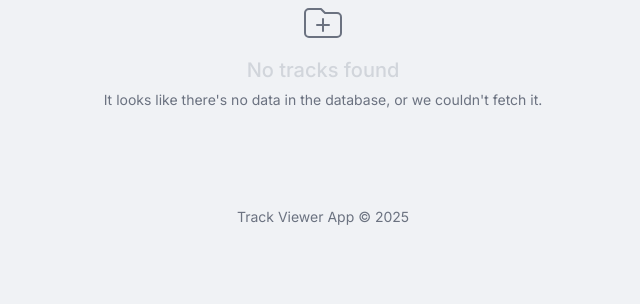
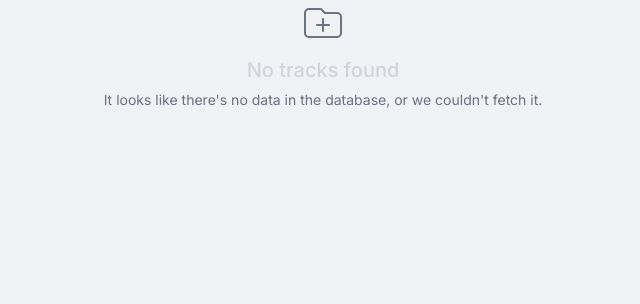
Before and after one commit to nizwant/cloud_computing_project, a Flask app: template src/app_engine/templates/list_songs.html in a window 1280 px wide. Shown: the part 167-471 px from the top of the page, without its empty margins (317-957 px from the left). Run offline with Flask 3, Linux system fonts and the light colour scheme; the template is opened without the code that fills it, so the values that code supplies are empty; some libraries are stand-ins or nearby versions.

Commit message:
feat: removing of footer

```diff
--- a/src/app_engine/static/list_songs_style.css
+++ b/src/app_engine/static/list_songs_style.css
@@ -169,7 +169,7 @@ header {
 
 .pagination-info {
     font-size: 0.875rem;
-    color: #9ca3af;
+    color: #081f6b;
 }
 
 .pagination-count {
@@ -270,11 +270,3 @@ header {
     font-size: 0.875rem;
     color: #6b7280;
 }
-
-/* Footer styling */
-.app-footer {
-    margin-top: 3rem;
-    text-align: center;
-    font-size: 0.875rem;
-    color: #6b7280;
-}
--- a/src/app_engine/templates/list_songs.html
+++ b/src/app_engine/templates/list_songs.html
@@ -117,10 +117,6 @@
             </p>
         </div>
         {% endif %}
-
-        <footer class="app-footer">
-            <p>Track Viewer App &copy; 2025</p>
-        </footer>
     </div>
     </body>
 </html>
```
